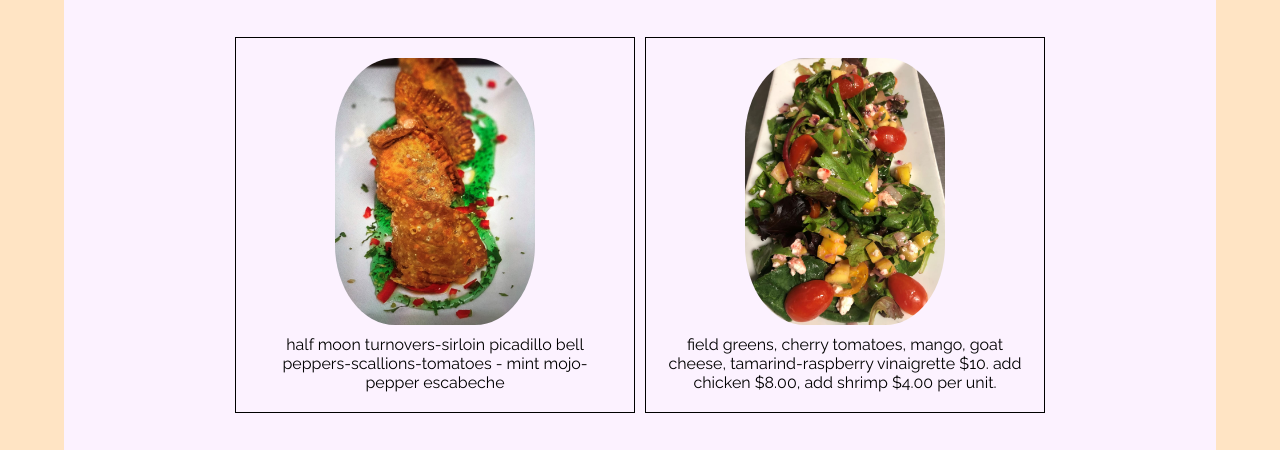
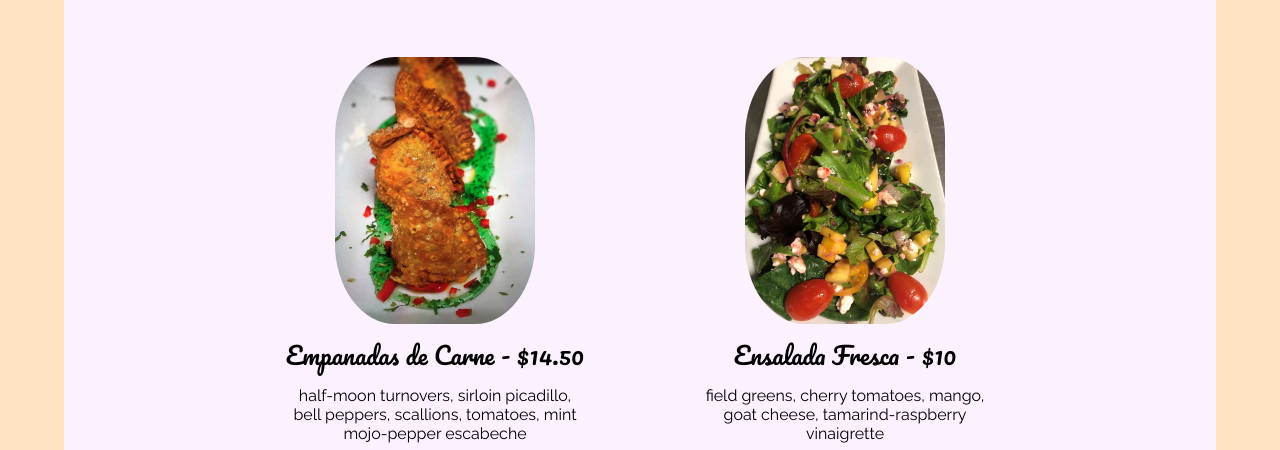
Before and after one commit to RKenny23/restaurant-page, a website built with webpack: page dist/index.html in a window 1280 px wide. Both pictures are taken after a click on the element "Menu". Shown: the part 330-780 px from the top of the page. Built offline with nearby package versions, Linux system fonts and the light colour scheme.

Commit message:
added menu text.

```diff
--- a/src/index.js
+++ b/src/index.js
@@ -1,7 +1,7 @@
 import "./styles.css";
 import {
   loadLogo,
-  createHeadline,
+  createHeader,
   createTabs,
   createPattern,
 } from "./page-load";
@@ -22,7 +22,7 @@ function handleSelection(e) {
 }
 
 loadLogo();
-createHeadline();
+createHeader();
 createTabs();
 createPattern();
 
--- a/src/menu-tab.js
+++ b/src/menu-tab.js
@@ -3,18 +3,25 @@ import ensalada from "./img/ensalada_fresca.jpeg";
 import quesadilla from "./img/quesadilla_de_pollo.jpeg";
 import tartar from "./img/tartar_de_salmon.jpeg";
 
-function createItem(tabs, img) {
-  const parent = document.createElement("div");
-  parent.classList.add("menu-item");
-  const image = new Image();
-  image.src = img;
-  parent.appendChild(image);
+function createMenuItem(tabs, img, name, description) {
+  const menuItem = document.createElement("div");
+  menuItem.classList.add("menu-item");
 
-  const description = document.createElement("p");
-  parent.appendChild(description);
+  const foodImage = new Image();
+  foodImage.src = img;
+  menuItem.appendChild(foodImage);
 
-  tabs.appendChild(parent);
-  return description;
+  const foodName = document.createElement("h2");
+  foodName.textContent = name;
+  menuItem.appendChild(foodName);
+
+  const foodDescription = document.createElement("p");
+  foodDescription.textContent = description;
+  menuItem.appendChild(foodDescription);
+
+  tabs.appendChild(menuItem);
+
+  return menuItem;
 }
 
 function loadMenuTab() {
@@ -28,19 +35,33 @@ function loadMenuTab() {
   menuGrid.id = "menu-grid";
   content.appendChild(menuGrid);
 
-  const description1 = createItem(menuGrid, empanadas);
-  description1.innerText = `half moon turnovers-sirloin picadillo bell peppers-scallions-tomatoes - mint mojo-pepper escabeche`;
+  createMenuItem(
+    menuGrid,
+    empanadas,
+    "Empanadas de Carne - $14.50",
+    "half-moon turnovers, sirloin picadillo, bell peppers, scallions, tomatoes, mint mojo-pepper escabeche"
+  );
 
-  const description2 = createItem(menuGrid, ensalada);
-  description2.innerText = `field greens, cherry tomatoes, mango, goat cheese, tamarind-raspberry vinaigrette $10. add chicken $8.00, add shrimp $4.00 per unit.`;
+  createMenuItem(
+    menuGrid,
+    ensalada,
+    "Ensalada Fresca - $10",
+    "field greens, cherry tomatoes, mango, goat cheese, tamarind-raspberry vinaigrette"
+  );
 
-  const description3 = createItem(menuGrid, quesadilla);
-  description3.innerText = `
-    grilled chicken, guacamole, cheddar cheese, and cilantro`;
+  createMenuItem(
+    menuGrid,
+    quesadilla,
+    "Quesadilla de Pollo - $13.50",
+    "grilled chicken, guacamole, cheddar cheese, cilantro"
+  );
 
-  const description4 = createItem(menuGrid, tartar);
-  description4.innerText = `
-    chilean salmon, mango-red-onions-avocado, lemon citrus`;
+  createMenuItem(
+    menuGrid,
+    tartar,
+    "Tartar de Salmon - $13",
+    "chilean salmon, mango, red onions, avocado, lemon citrus"
+  );
 }
 
 export { loadMenuTab };
--- a/src/page-load.js
+++ b/src/page-load.js
@@ -1,5 +1,4 @@
 import Logo from "./img/sombrero-mexican.svg";
-// import footerLogo from "./mex-pattern.svg";
 import "./styles.css";
 
 const content = document.getElementById("content");
@@ -11,11 +10,11 @@ function loadLogo() {
   content.appendChild(img);
 }
 
-function createHeadline() {
-  const headLine = document.createElement("h1");
-  headLine.innerText = "Babosa Kitchen";
+function createHeader() {
+  const header = document.createElement("h1");
+  header.innerText = "Babosa Kitchen";
 
-  content.appendChild(headLine);
+  content.appendChild(header);
 }
 
 function createTabs() {
@@ -50,19 +49,19 @@ function createTabs() {
   content.appendChild(tabsContainer);
 }
 
-// function createFooter() {
-//   const footer = document.createElement("div");
-//   footer.id = "footer";
-//   const footerImg = new Image();
-//   footerImg.src = footerLogo;
-//   footer.appendChild(footerImg);
-//   content.appendChild(footer);
+function createPattern() {
+  for (let i = 0; i < 13; i++) {
+    const pattern = document.createElement("div");
+    pattern.id = "pattern";
+    // pattern.style.top = `${i * 100}px`;
+    content.appendChild(pattern);
+  }
+}
+
+// function createPattern() {
+//   const pattern = document.createElement("div");
+//   pattern.id = "pattern";
+//   content.appendChild(pattern);
 // }
 
-function createPattern() {
-  const pattern = document.createElement("div");
-  pattern.id = "pattern";
-  content.appendChild(pattern);
-}
-
-export { loadLogo, createHeadline, createTabs, createPattern };
+export { loadLogo, createHeader, createTabs, createPattern };
--- a/src/styles.css
+++ b/src/styles.css
@@ -56,6 +56,7 @@ body {
 
 h2 {
   font-family: "Pacifico", cursive;
+  font-weight: 200;
   margin-top: 0;
 }
 
@@ -98,7 +99,7 @@ h2 {
   display: grid;
   grid-template-columns: repeat(auto-fit, minmax(100px, 400px));
   grid-column-gap: 10px;
-  grid-row-gap: 40px;
+  grid-row-gap: 20px;
 }
 
 .menu-item {
@@ -107,7 +108,7 @@ h2 {
   justify-items: center;
   padding: 20px 20px;
   text-align: center;
-  border: 1px solid black;
+  /* border: 1px solid black; */
 }
 
 .menu-item > img {
@@ -117,7 +118,7 @@ h2 {
 }
 
 .menu-item > p {
-  /* width: 200px; */
+  width: 300px;
 }
 
 #contact-wrapper > div {
@@ -129,3 +130,21 @@ h2 {
   padding-bottom: 30px;
   margin-bottom: 0;
 }
+
+/* #pattern {
+  height: 30px;
+  width: 30px;
+  position: absolute;
+  top: 50px;
+  left: 8px;
+  background-color: green;
+  transform: rotate(45deg);
+} */
+
+/* #pattern {
+  height: 30px;
+  width: 30px;
+  position: absolute;
+  background-color: green;
+  transform: rotate(45deg);
+} */
```
Also changed, not shown: dist/bundle.js.
